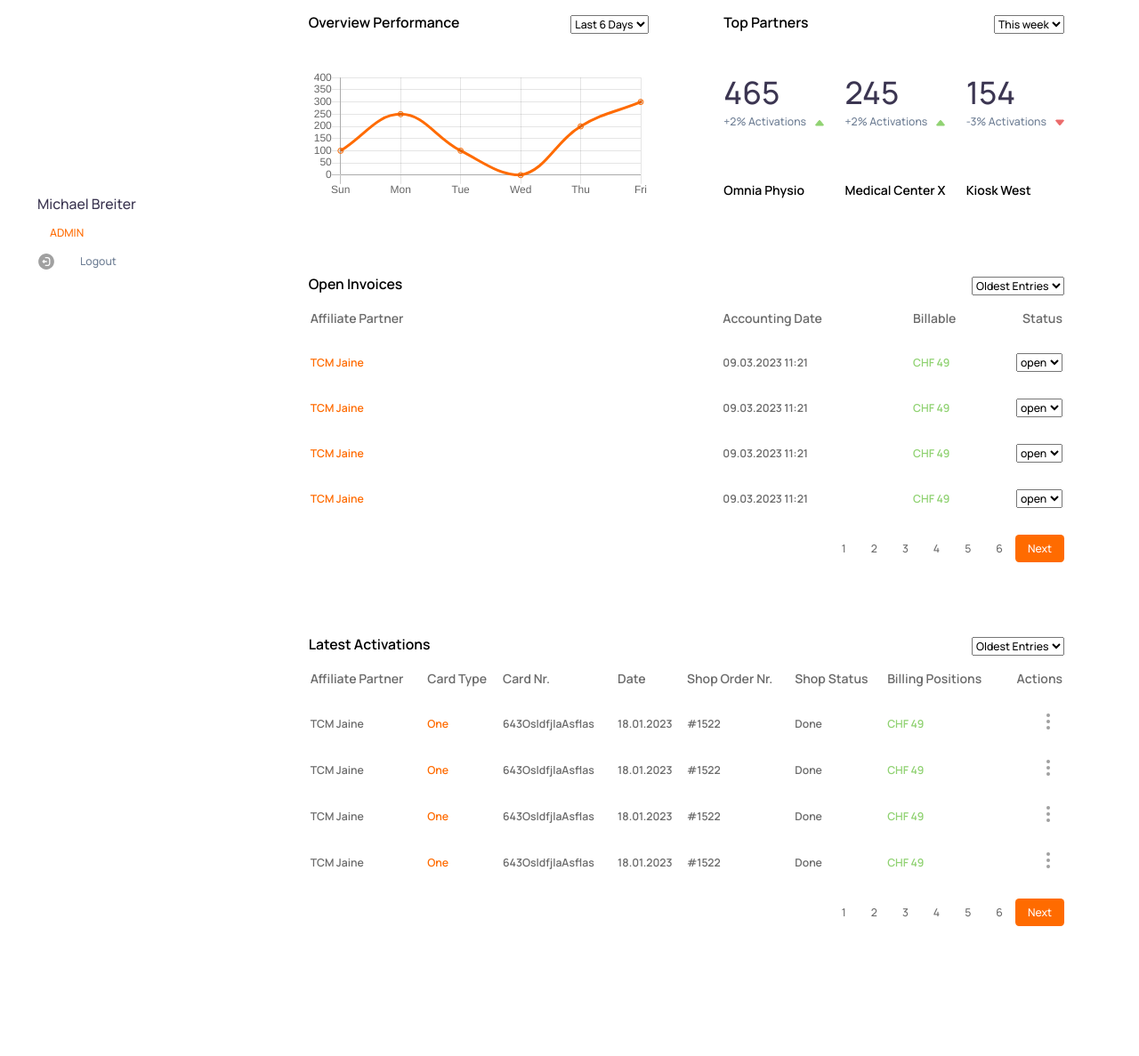
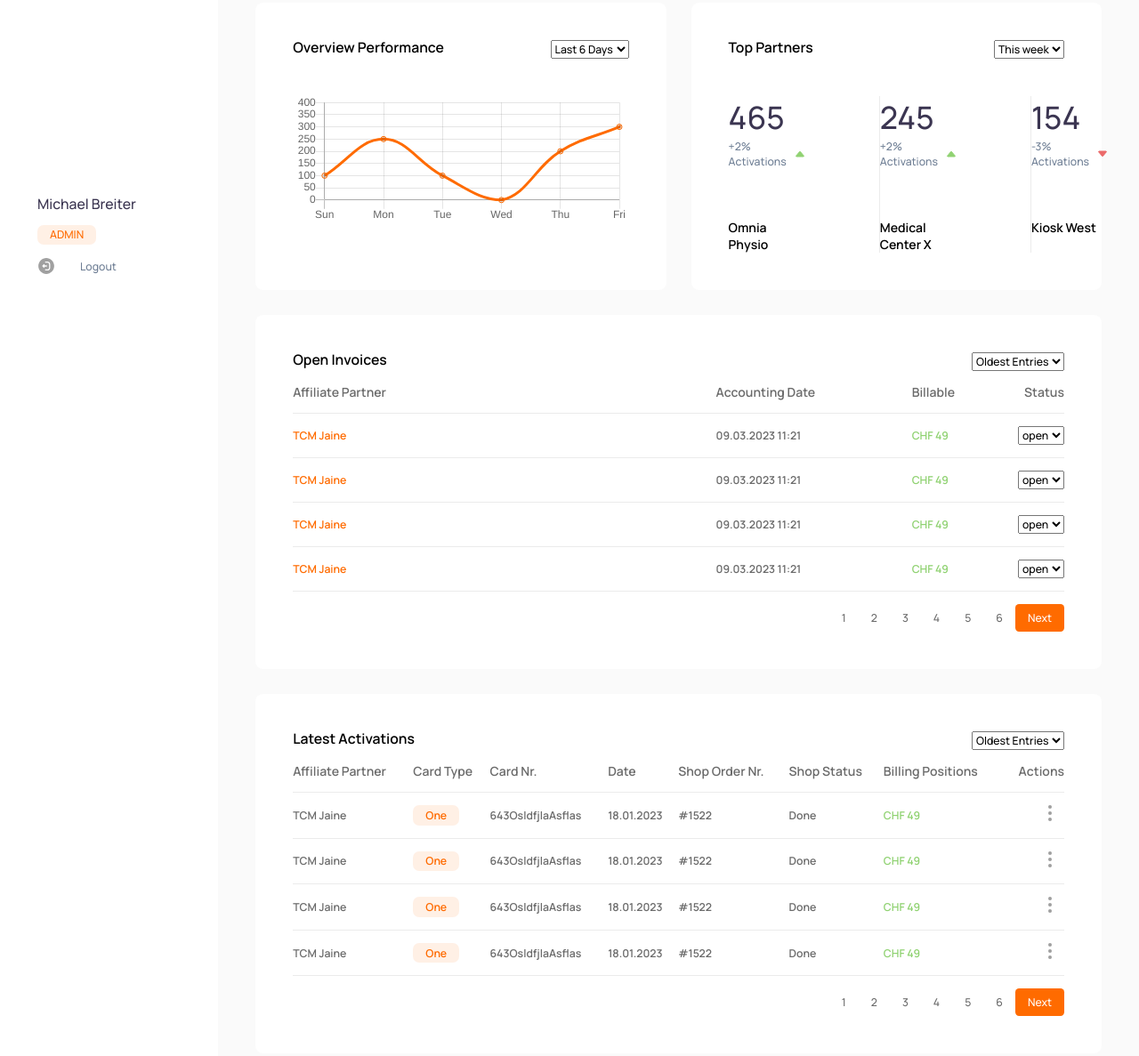
Before and after one commit to iamrsojitra/FigmaToHTML, a plain HTML site: page index.html in a window 1280 px wide. Shown: the part 486-1673 px from the top of the page at 89% size. Before the commit the page ends 1611 px from the top, so only its background shows below. Drawn offline with nearby package versions, Linux system fonts and the light colour scheme.

Commit message:
fix: color issues

```diff
--- a/css/style.css
+++ b/css/style.css
@@ -2,12 +2,15 @@
   --primary: #000000;
   --light-primary: #3B3551;
   --orange: #FF6B00;
+  --light-orange: 255, 107, 0;
   --green: #90D272;
   --secondary: #A0A0A0;
   --light-secondary: #6F7F95;
   --red: #EB6A6A;
-  --grey: #6B6B6B;
+  --gray: #6B6B6B;
+  --light-gray: #EBEBEB;
   --white: #FFFFFF;
+  --light-white: #FAFAFA;
 }
 
 *, body, p, ul, li {
@@ -15,6 +18,15 @@
   margin: 0;
   font-family: 'Manrope', sans-serif;
   font-size: 0.875rem;
+  box-sizing: border-box;
+}
+
+body {
+  background: var(--light-white);
+}
+
+table {
+  border-collapse: collapse;
 }
 
 li {
@@ -77,12 +89,17 @@ a {
   width: 50%;
 }
 
+.w-33_33 {
+  width: 33.33%
+}
+
 .flex-column {
   flex-direction: column;
 }
 
 aside {
-  width: 17.5rem;
+  width: 21.5rem;
+  background: var(--white);
 }
 
 .nav {
@@ -143,6 +160,10 @@ main {
   padding-left: 3rem;
 }
 
+.pr-6 {
+  padding-right: 6rem;
+}
+
 .py-1 {
   padding-block: 1rem;
 }
@@ -179,6 +200,10 @@ main {
   margin-top: 4rem;
 }
 
+.my-1 {
+  margin-block: 1rem;
+}
+
 .my-2 {
   margin-block: 2rem;
 }
@@ -194,6 +219,12 @@ main {
   display: grid;
   grid-auto-columns: minmax(0, 1fr);
   grid-auto-flow: column;
+  gap: 2rem;
+}
+
+.card {
+  border-radius: 0.625rem;
+  background: var(--white);
 }
 
 .card-title {
@@ -209,6 +240,10 @@ main {
   height: 10.5rem;
 }
 
+.right-border {
+  border-right: 1px solid var(--light-gray);
+}
+
 .font-size-1 {
   font-size: 1rem;
 }
@@ -216,8 +251,9 @@ main {
 th, td {
   text-align: left;
   padding-block: 1rem;
-  color: var(--grey);
+  color: var(--gray);
   font-weight: 600;
+  border-bottom: 1px solid var(--light-gray);
 }
 
 .text-right {
@@ -227,12 +263,24 @@ th, td {
 .pagination a {
   padding-inline: 1rem;
   padding-block: 0.5rem;
-  color: var(--grey);
-}
-
-.pagination a:hover, .pagination a.active {
-  background: var(--orange);
-  color: var(--white);
+  color: var(--gray);
   border: none;
   border-radius: 0.3rem;
 }
+
+.pagination a.active {
+  background: var(--orange);
+  color: var(--white);
+}
+
+.pagination a:hover {
+  background: var(--light-gray);
+}
+
+.tag {
+  color: var(--orange);
+  padding: 0.2rem 1rem;
+  display: inline-block;
+  background: rgba(var(--light-orange), 0.1);
+  border-radius: 0.5rem;
+}
--- a/index.html
+++ b/index.html
@@ -61,7 +61,7 @@
       </ul>
       <div class="nav-footer">
         <p class="card-title light-primary"> Michael Breiter </p>
-        <p class="orange py-1 pl-1">ADMIN</p>
+        <p class="orange py-1 pl-1 my-1 tag">ADMIN</p>
         <div class="d-flex align-items-center">
           <img src="images/logout.svg" alt="logout" width="20" height="20" class="mr-2" />
           <span class="light-secondary">Logout</span>
@@ -79,7 +79,7 @@
           <h1 class="font-800">Dashboard</h1>
         </div>
         <div class="cards-container">
-          <div class="p-3">
+          <div class="p-3 card">
             <div class="card-title font-600">Cards Total / Activated</div>
             <div class="card-counts light-primary font-500">1'325 / 143</div>
             <div class="card-variation d-flex">
@@ -87,7 +87,7 @@
               <img src="images/arrow_up.svg" alt="Arrow Up">
             </div>
           </div>
-          <div class="p-3">
+          <div class="p-3 card">
             <div class="card-title font-600">Revenue Initial Cards</div>
             <div class="card-counts light-primary font-500">CHF 13'250</div>
             <div class="card-variation d-flex">
@@ -95,7 +95,7 @@
               <img src="images/arrow_up.svg" alt="Arrow Up">
             </div>
           </div>
-          <div class="p-3">
+          <div class="p-3 card">
             <div class="card-title font-600">Revenue Activations</div>
             <div class="card-counts light-primary font-500">CHF 7'007</div>
             <div class="card-variation d-flex">
@@ -103,7 +103,7 @@
               <img src="images/arrow_up.svg" alt="Arrow Up">
             </div>
           </div>
-          <div class="p-3">
+          <div class="p-3 card">
             <div class="card-title font-600">Billing Positions</div>
             <div class="card-counts light-primary font-500">6'945</div>
             <div class="card-variation d-flex">
@@ -112,8 +112,8 @@
             </div>
           </div>
         </div>
-        <div class="cards-container">
-          <div class="p-3">
+        <div class="cards-container mt-2">
+          <div class="p-3 card">
             <div class="card-head d-flex justify-space-between">
               <div class="card-title font-600">Overview Performance</div>
               <select>
@@ -124,7 +124,7 @@
               <canvas id="chart"></canvas>
             </div>
           </div>
-          <div class="p-3">
+          <div class="p-3 card">
             <div class="card-head d-flex justify-space-between">
               <div class="card-title font-600">Top Partners</div>
               <select>
@@ -133,7 +133,7 @@
             </div>
             <div class="card-body pt-3">
               <div class="d-flex justify-space-between">
-                <div>
+                <div class="right-border pr-6">
                   <div class="card-counts light-primary font-500">465</div>
                   <div class="card-variation d-flex">
                     <p class="light-secondary">+2% Activations</p>
@@ -141,7 +141,7 @@
                   </div>
                   <div class="font-size-1 font-600 mt-4">Omnia Physio</div>
                 </div>
-                <div>
+                <div class="right-border pr-6">
                   <div class="card-counts light-primary font-500">245</div>
                   <div class="card-variation d-flex">
                     <p class="light-secondary">+2% Activations</p>
@@ -161,8 +161,8 @@
             </div>
           </div>
         </div>
-        <div class="cards-container">
-          <div class="p-3">
+        <div class="cards-container mt-2">
+          <div class="p-3 card">
             <div class="card-head d-flex justify-space-between">
               <div class="card-title font-600" id="open-invoices">Open Invoices</div>
               <select>
@@ -242,8 +242,8 @@
             </div>
           </div>
         </div>
-        <div class="cards-container">
-          <div class="p-3">
+        <div class="cards-container mt-2">
+          <div class="p-3 card">
             <div class="card-head d-flex justify-space-between">
               <div class="card-title font-600" id="latest-activations">Latest Activations</div>
               <select>
@@ -268,7 +268,7 @@
                   <tr>
                     <td>TCM Jaine</td>
                     <td>
-                      <div class="orange">One</div>
+                      <div class="tag">One</div>
                     </td>
                     <td>643OsldfjlaAsflas</td>
                     <td>18.01.2023</td>
@@ -284,7 +284,7 @@
                   <tr>
                     <td>TCM Jaine</td>
                     <td>
-                      <div class="orange">One</div>
+                      <div class="tag">One</div>
                     </td>
                     <td>643OsldfjlaAsflas</td>
                     <td>18.01.2023</td>
@@ -300,7 +300,7 @@
                   <tr>
                     <td>TCM Jaine</td>
                     <td>
-                      <div class="orange">One</div>
+                      <div class="tag">One</div>
                     </td>
                     <td>643OsldfjlaAsflas</td>
                     <td>18.01.2023</td>
@@ -317,7 +317,7 @@
                   <tr>
                     <td>TCM Jaine</td>
                     <td>
-                      <div class="orange">One</div>
+                      <div class="tag">One</div>
                     </td>
                     <td>643OsldfjlaAsflas</td>
                     <td>18.01.2023</td>
```
Also changed, not shown: screenshot.png.
